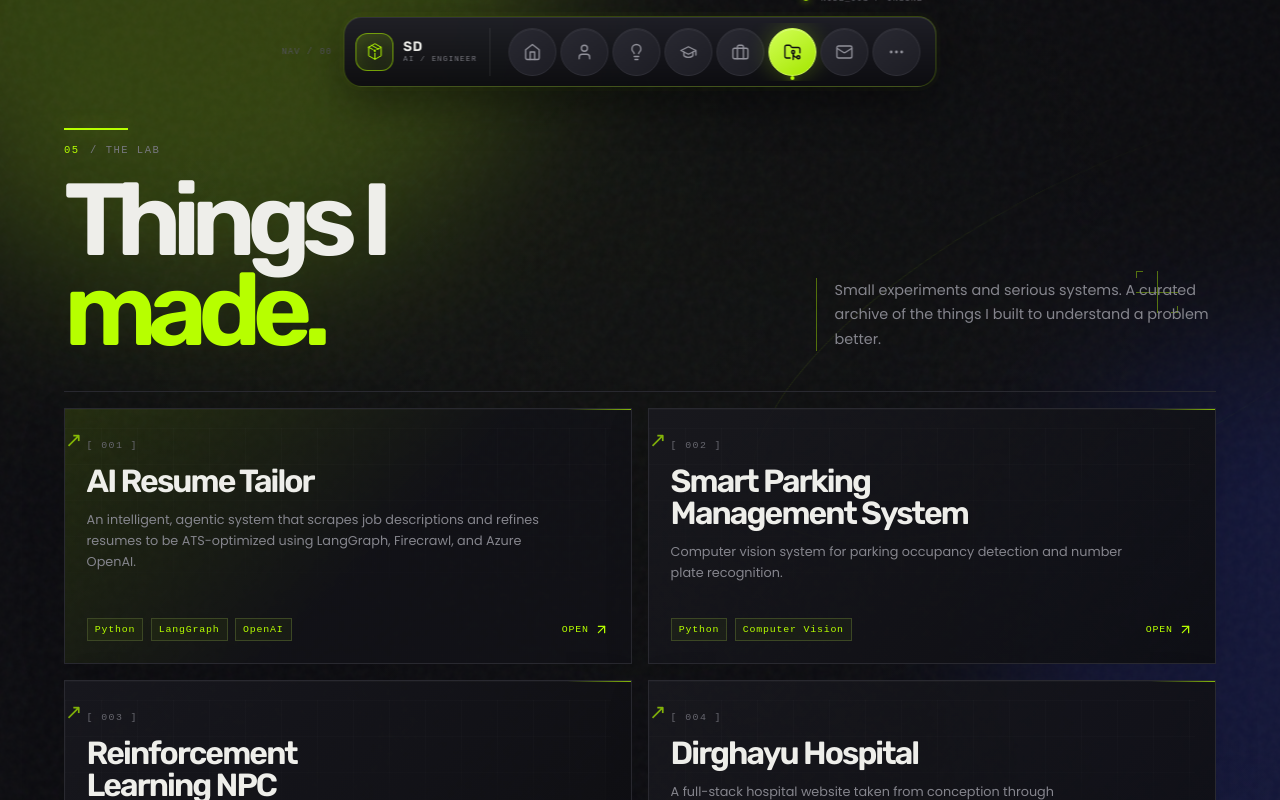
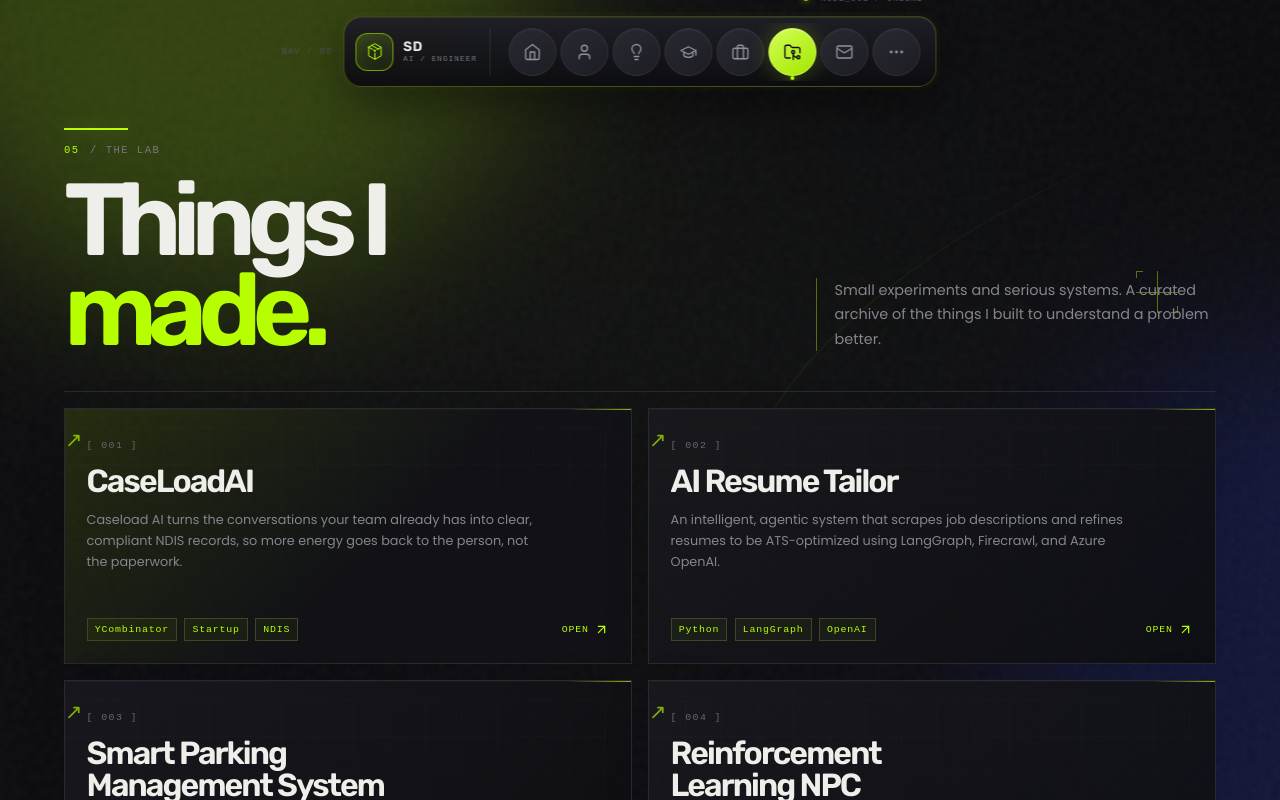
Before and after one commit to shreyas-dhakal/portfolio_website, a Next.js app: page /projects in a window 1280 px wide. Shown: the top 800 px of the page. Built offline with nearby package versions, Linux system fonts and the light colour scheme.

Commit message:
updated info

```diff
--- a/src/app/projects/page.tsx
+++ b/src/app/projects/page.tsx
@@ -2,6 +2,7 @@ import Link from "next/link";
 import { ArrowUpRight } from "lucide-react";
 
 const projects: { title: string; description: string; tags: string[]; link: string }[] = [
+  { title: "CaseLoadAI", description: "Caseload AI turns the conversations your team already has into clear, compliant NDIS records, so more energy goes back to the person, not the paperwork.", tags: ["YCombinator", "Startup","NDIS"], link: "https://caseloadai.vercel.app/" },
   { title: "AI Resume Tailor", description: "An intelligent, agentic system that scrapes job descriptions and refines resumes to be ATS-optimized using LangGraph, Firecrawl, and Azure OpenAI.", tags: ["Python", "LangGraph","OpenAI"], link: "https://github.com/shreyas-dhakal/resume_tailor_langgraph" },
   { title: "Smart Parking Management System", description: "Computer vision system for parking occupancy detection and number plate recognition.", tags: ["Python", "Computer Vision"], link: "https://github.com/shreyas-dhakal/smart_parking_management_system" },
   { title: "Reinforcement Learning NPC", description: "A multi-agent reinforcement learning model operating inside a simulated 3D environment.", tags: ["Unity", "TensorFlow", "RL"], link: "https://drive.google.com/file/d/1_-NQIMSCTxlxbsM5z25tGY6Fn5eaOhVF/view?usp=sharing" },
```
